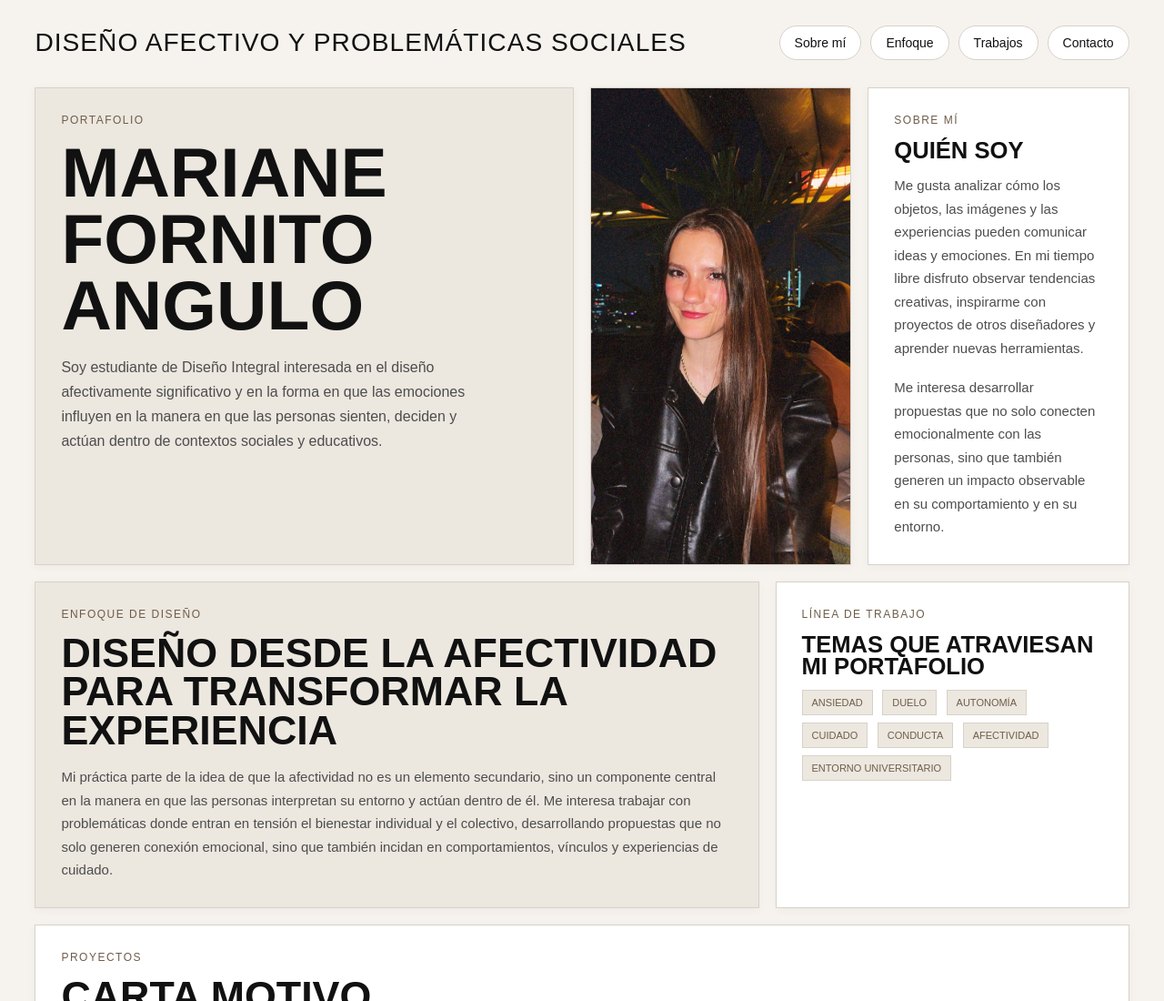
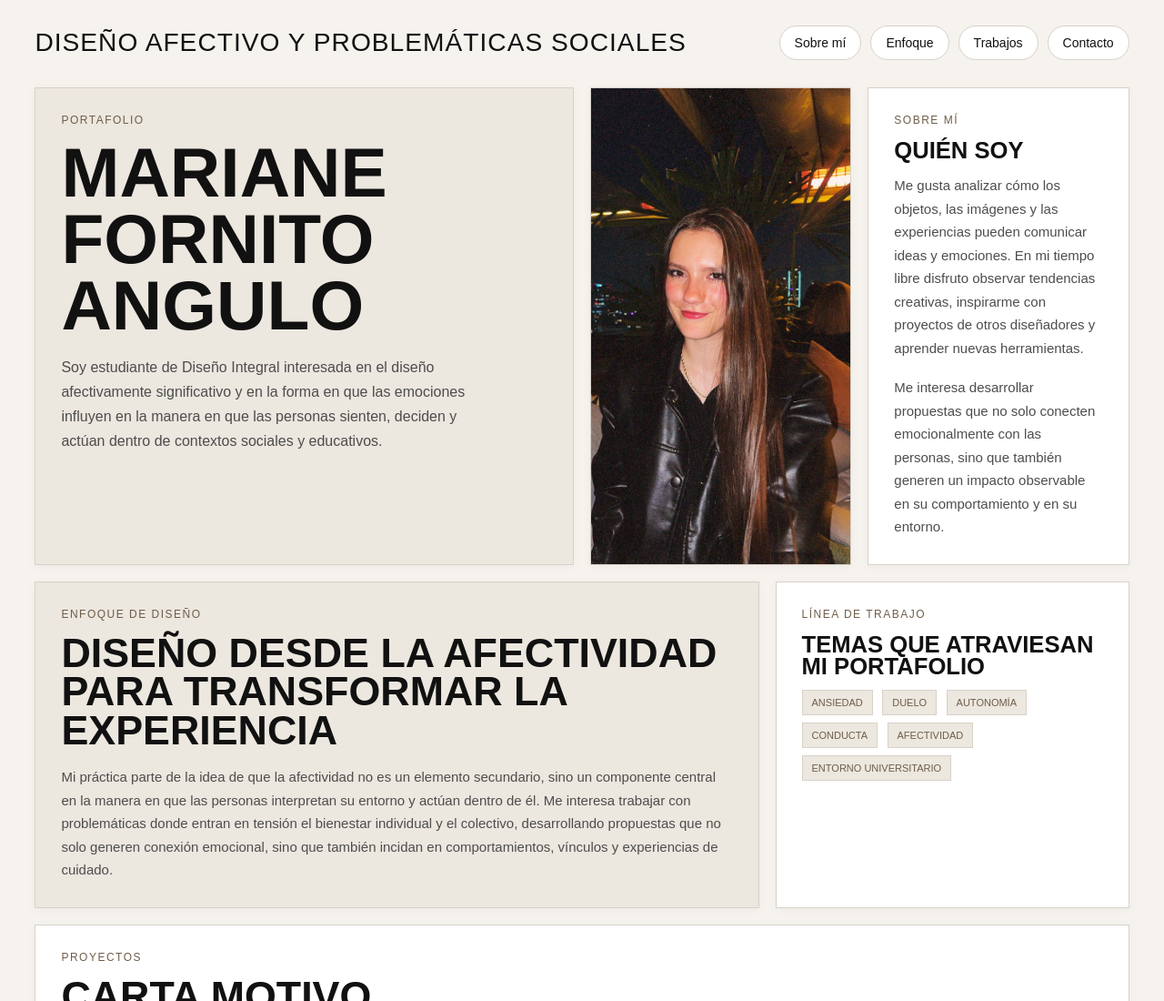
Before and after one commit to marianefornito/PortafolioPT, a plain HTML site: page index.html in a window 1280 px wide. Shown: the top 1100 px of the page at 91% size. Drawn offline with Linux system fonts and the light colour scheme; a web font is replaced by a local one.

Commit message:
Add files via upload

```diff
--- a/index.html
+++ b/index.html
@@ -435,7 +435,6 @@
           <span class="tag">Ansiedad</span>
           <span class="tag">Duelo</span>
           <span class="tag">Autonomía</span>
-          <span class="tag">Cuidado</span>
           <span class="tag">Conducta</span>
           <span class="tag">Afectividad</span>
           <span class="tag">Entorno universitario</span>
```
